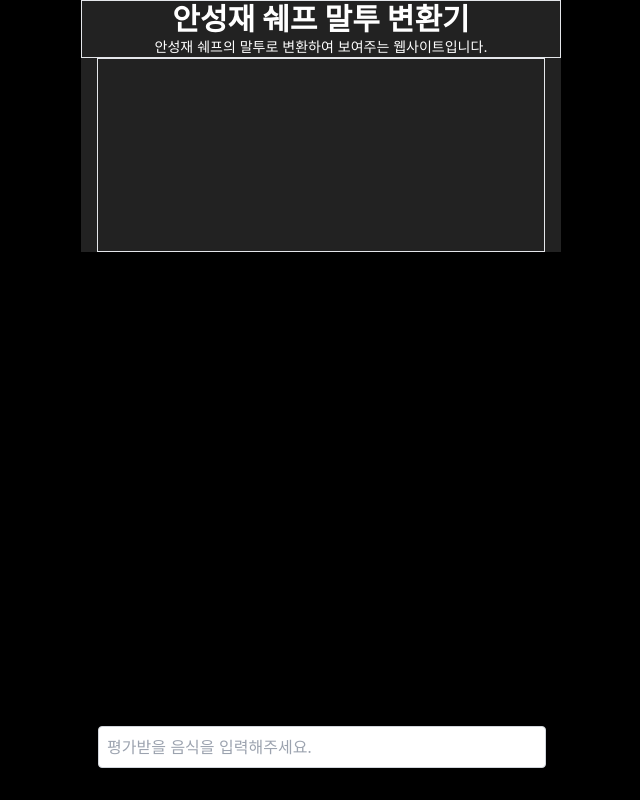
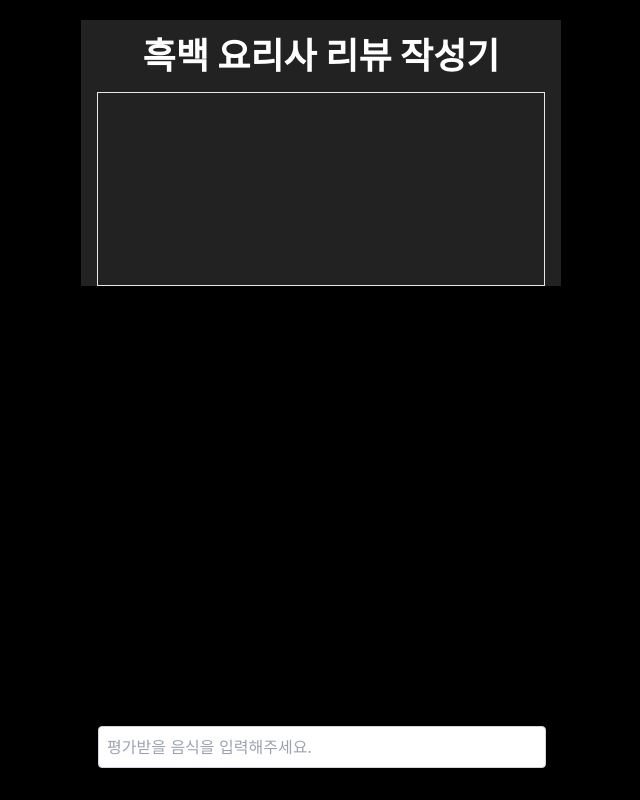
Before and after one commit to kimzeze/chefscharm, a Next.js app: page / in a window 1280 px wide. Shown: the whole page, without its empty margins (319-959 px from the left). Built offline with nearby package versions, Linux system fonts and the light colour scheme; a web font is replaced by a local one.

Commit message:
[🗼markup] 페이지 제목 수정

```diff
--- a/src/components/Title.tsx
+++ b/src/components/Title.tsx
@@ -1,8 +1,7 @@
 export default function Title() {
   return (
-    <div className="border text-center text-white">
-      <h1 className="text-3xl font-bold">안성재 쉐프 말투 변환기</h1>
-      <p className="text-sm">안성재 쉐프의 말투로 변환하여 보여주는 웹사이트입니다.</p>
+    <div className="mt-5 p-4 text-center text-white">
+      <h1 className="text-4xl font-bold">흑백 요리사 리뷰 작성기</h1>
     </div>
   );
 }
```
